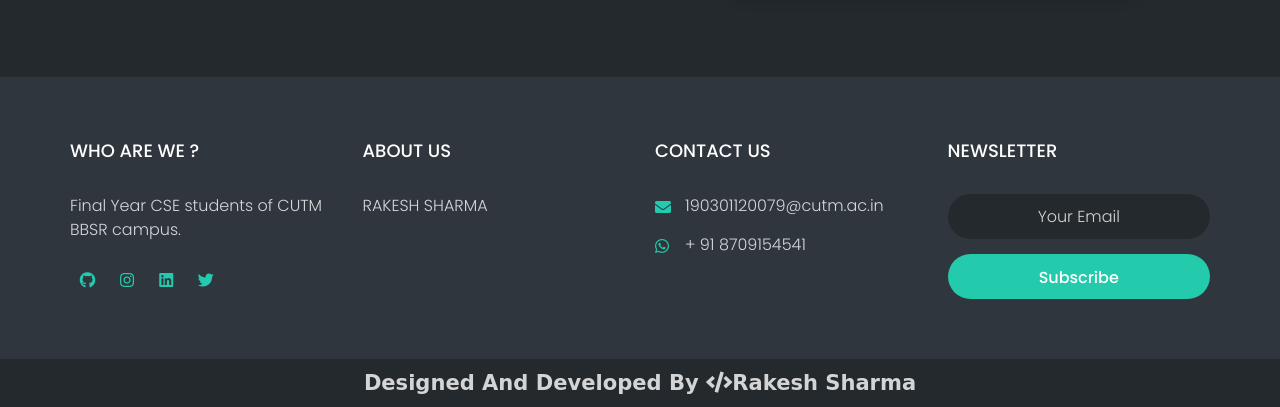
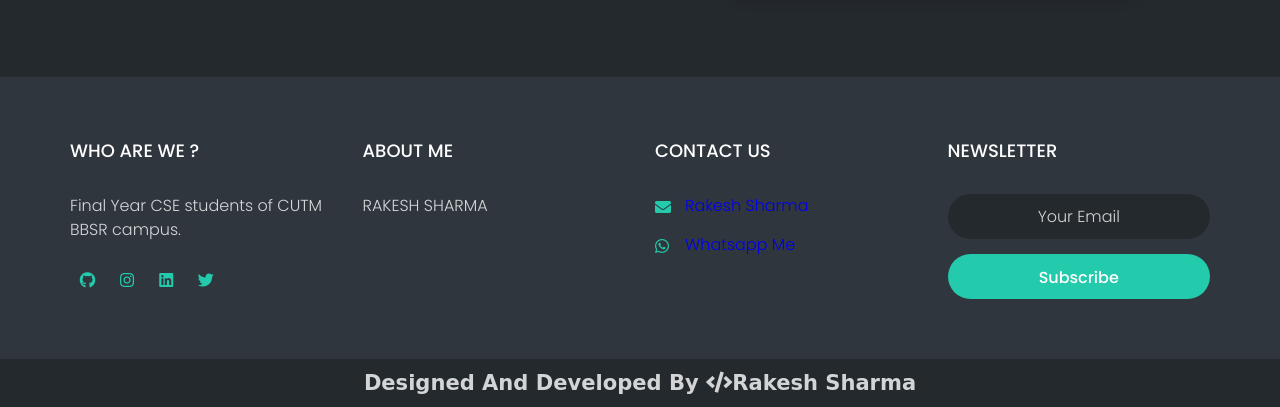
Before and after one commit to CoderRakeshSharma/The-World-of-Colors.github.io, a plain HTML site: page index.html in a window 1280 px wide. Shown: the part 4028-4435 px from the top of the page. Drawn offline with Linux system fonts and the light colour scheme.

Commit message:
New Commit

```diff
--- a/index.html
+++ b/index.html
@@ -322,15 +322,15 @@
           </div>
         </div>
         <div class="footer-item footer-quick-links">
-          <h2>About Us</h2>
+          <h2>About Me</h2>
           <ul>
             <li>RAKESH SHARMA</li>
           </ul>
         </div>
         <div class="footer-item footer-contact">
           <h2>contact us</h2>
-          <p><i class="fas fa-envelope"></i>190301120079@cutm.ac.in</p>
-          <p><i class="fab fa-whatsapp"></i>+ 91 8709154541</p>
+          <p><a href="mailto:rakeshsharmabgp29@gmail.com"><i class="fas fa-envelope"></i>Rakesh Sharma</a></p>
+          <p><a href="https://api.whatsapp.com/send/?phone=%2B918709154541&text&type=phone_number&app_absent=0"><i class="fab fa-whatsapp"></i>Whatsapp Me</a></p>
         </div>
         <div class="footer-item footer-newsletter">
           <h2>newsletter</h2>
```
